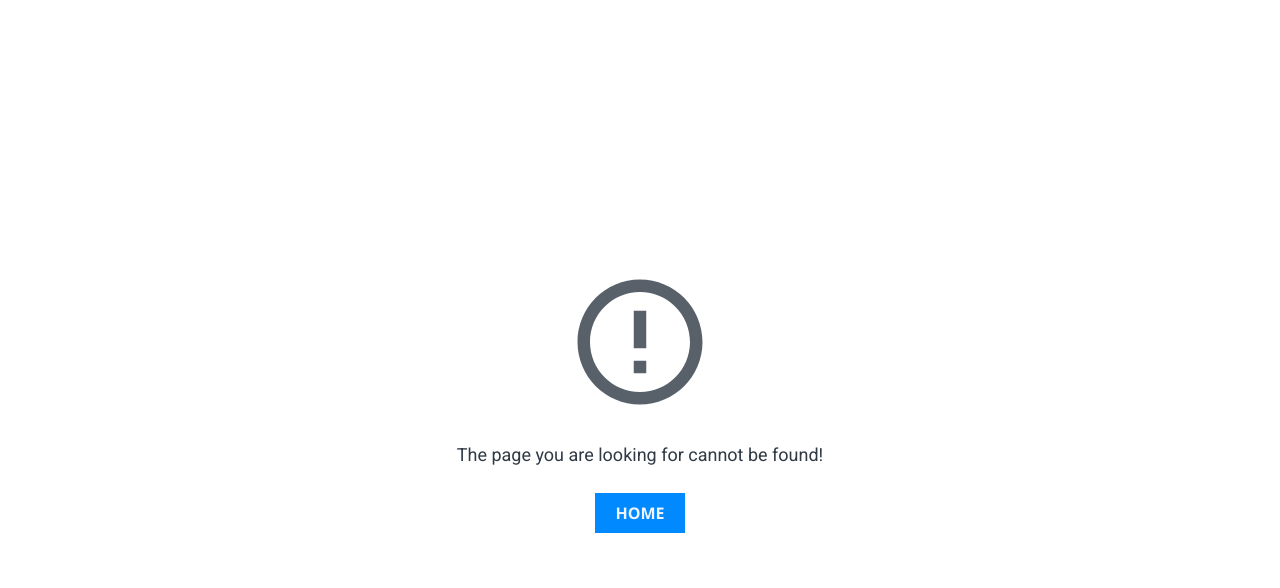
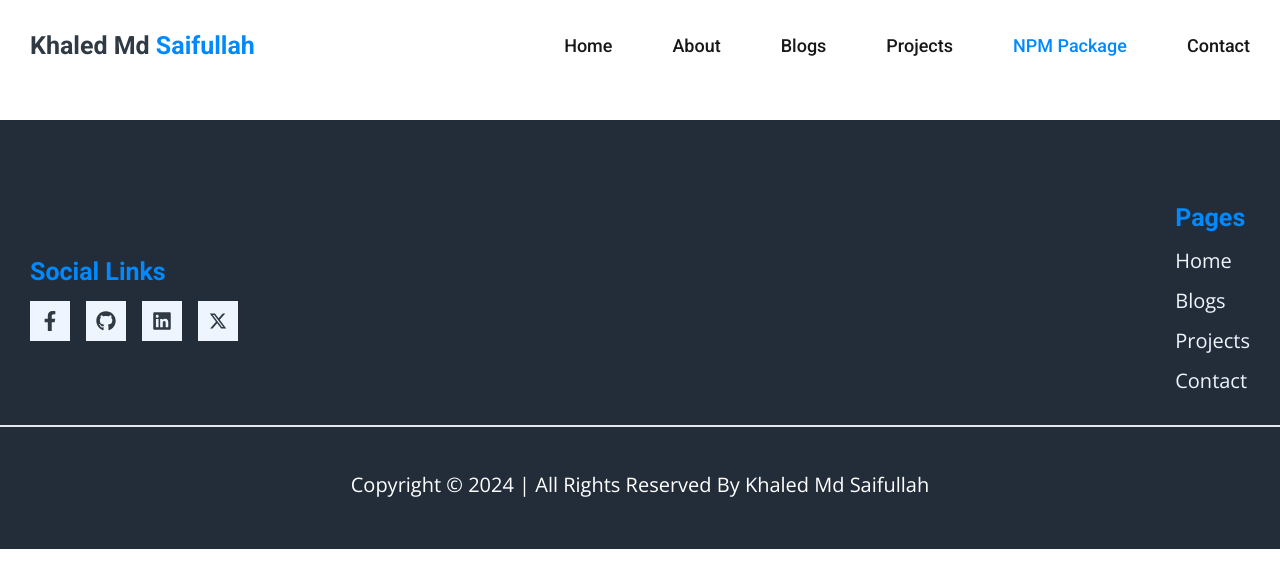
Before and after one commit to km-saifullah/portfolio-saifullah, a React (Vite) app: page /package in a window 1280 px wide. Shown: the top 588 px of the page. Built offline with nearby package versions, Linux system fonts and the light colour scheme; no server answers.

Commit message:
project video link remove and add route for npm package

```diff
--- a/src/App.jsx
+++ b/src/App.jsx
@@ -7,6 +7,7 @@ import {
 } from "react-router-dom";
 import MainLayout from "./components/layout/MainLayout";
 import { About, Blogs, Contact, Home, NotFound, Projects } from "./pages";
+import NpmPackage from "./pages/npm/NpmPackage";
 
 // All Routes
 const router = createBrowserRouter(
@@ -17,6 +18,7 @@ const router = createBrowserRouter(
         <Route path="/about" element={<About />} />
         <Route path="/blogs" element={<Blogs />} />
         <Route path="/projects" element={<Projects />} />
+        <Route path="/package" element={<NpmPackage />} />
         <Route path="/contact" element={<Contact />} />
       </Route>
       <Route path="*" element={<NotFound />} />
--- a/src/components/ProjectCard.jsx
+++ b/src/components/ProjectCard.jsx
@@ -1,23 +1,18 @@
 import React from "react";
 import Image from "../utils/Image";
-import { FaGithub, FaYoutube } from "react-icons/fa";
+import { FaGithub } from "react-icons/fa";
 import { CgMediaLive } from "react-icons/cg";
 
 const ProjectCard = ({
-  keyId,
   projectImg,
   projectTitle,
   projectDescription,
   icons,
   projectGithub,
   liveSite,
-  youtubeLink,
 }) => {
   return (
-    <div
-      className="flex itmes-center justify-between flex-wrap lg:flex-nowrap gap-3 shadow-none lg:shadow-md rounded-lg px-2 lg:px-0"
-      keyId={keyId}
-    >
+    <div className="flex itmes-center justify-between flex-wrap lg:flex-nowrap gap-3 shadow-none lg:shadow-md rounded-lg px-2 lg:px-0">
       <div className="w-full lg:w-[50%] h-[150px] lg:h-[268px] lg:rounded-l-lg overflow-hidden ">
         <Image
           imgSrc={projectImg}
@@ -60,14 +55,6 @@ const ProjectCard = ({
             <CgMediaLive />
             Live Site
           </a>
-          <a
-            href={youtubeLink}
-            target="_blank"
-            className="hidden md:flex items-center justify-center gap-x-2 bg-primary px-2 lg:px-4 py-1 lg:py-2 text-white text-[14px] lg:text-lg font-roboto font-normal md:font-medium leading-[120%] capitalize"
-          >
-            <FaYoutube />
-            Demo Video
-          </a>
         </div>
       </div>
     </div>
--- a/src/components/layout/Navbar.jsx
+++ b/src/components/layout/Navbar.jsx
@@ -70,6 +70,18 @@ const Navbar = () => {
               </li>
               <li>
                 <NavLink
+                  to="/package"
+                  className={({ isActive }) =>
+                    `${
+                      isActive ? "text-primary" : "text-navLink"
+                    } text-[18px] font-roboto font-medium leading-[140%] transition-all ease-linear duration-300 capitalize`
+                  }
+                >
+                  NPM Package
+                </NavLink>
+              </li>
+              <li>
+                <NavLink
                   to="/contact"
                   className={({ isActive }) =>
                     `${
--- a/src/pages/home/VideoSection.jsx
+++ b/src/pages/home/VideoSection.jsx
@@ -22,7 +22,7 @@ const VideoSection = () => {
                 clickable: true,
               }}
               modules={[Pagination]}
-              className="mySwiper rounded-lg flex items-center justify-center"
+              className="mySwiper rounded-lg flex items-center justify-center w-[100%] md:w-[70%] h-[100%] md:h-[70%] "
             >
               <SwiperSlide className="flex items-center justify-center">
                 <Link to="https://youtu.be/A1AMxrSYdPM" target="_blank">
--- /dev/null
+++ b/src/pages/npm/NpmPackage.jsx
@@ -0,0 +1,13 @@
+import React from "react";
+
+const NpmPackage = () => {
+  return (
+    <section className="py-[20px] lg:py-[30px]">
+      <div className="md:max-w-container mx-auto p-2 md:p-[30px]">
+        <div></div>
+      </div>
+    </section>
+  );
+};
+
+export default NpmPackage;
--- a/src/pages/projects/Projects.jsx
+++ b/src/pages/projects/Projects.jsx
@@ -17,14 +17,13 @@ const Projects = () => {
           <div className="flex flex-col gap-12 px-3">
             {frontEnd.map((item) => (
               <ProjectCard
-                keyId={item.id}
+                key={item.id}
                 projectImg={item.projectImage}
                 projectTitle={item.projectName}
                 projectDescription={item.projectDetail}
                 icons={item.projectIcons}
                 projectGithub={item.projectLink}
                 liveSite={item.projectDemo}
-                youtubeLink={item.demoVideo}
               />
             ))}
           </div>
@@ -36,14 +35,13 @@ const Projects = () => {
           <div className="flex flex-col gap-12 px-3">
             {mobile.map((item) => (
               <ProjectCard
-                keyId={item.id}
+                key={item.id}
                 projectImg={item.projectImage}
                 projectTitle={item.projectName}
                 projectDescription={item.projectDetail}
                 icons={item.projectIcons}
                 projectGithub={item.projectLink}
                 liveSite={item.projectDemo}
-                youtubeLink={item.demoVideo}
               />
             ))}
           </div>
@@ -55,14 +53,13 @@ const Projects = () => {
           <div className="flex flex-col gap-12 px-3">
             {backend.map((item) => (
               <ProjectCard
-                keyId={item.id}
+                key={item.id}
                 projectImg={item.projectImage}
                 projectTitle={item.projectName}
                 projectDescription={item.projectDetail}
                 icons={item.projectIcons}
                 projectGithub={item.projectLink}
                 liveSite={item.projectDemo}
-                youtubeLink={item.demoVideo}
               />
             ))}
           </div>
```
